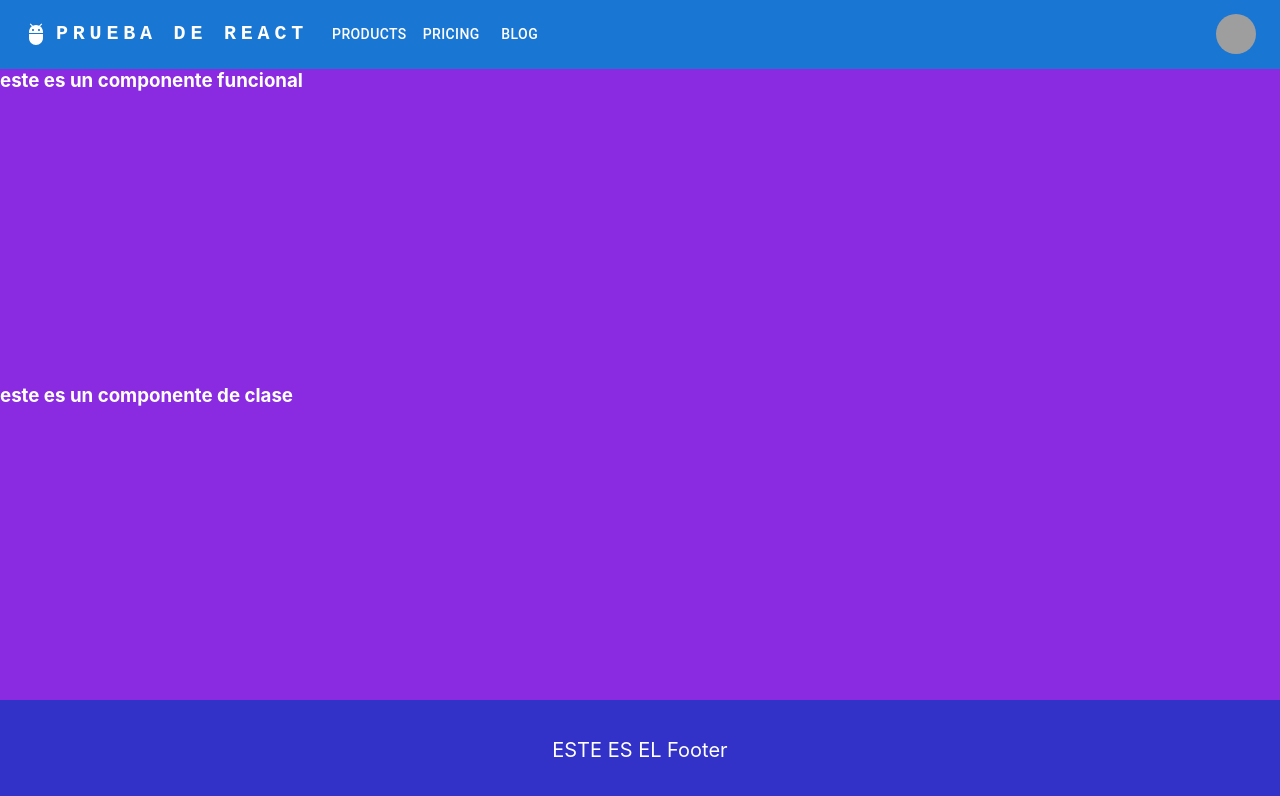
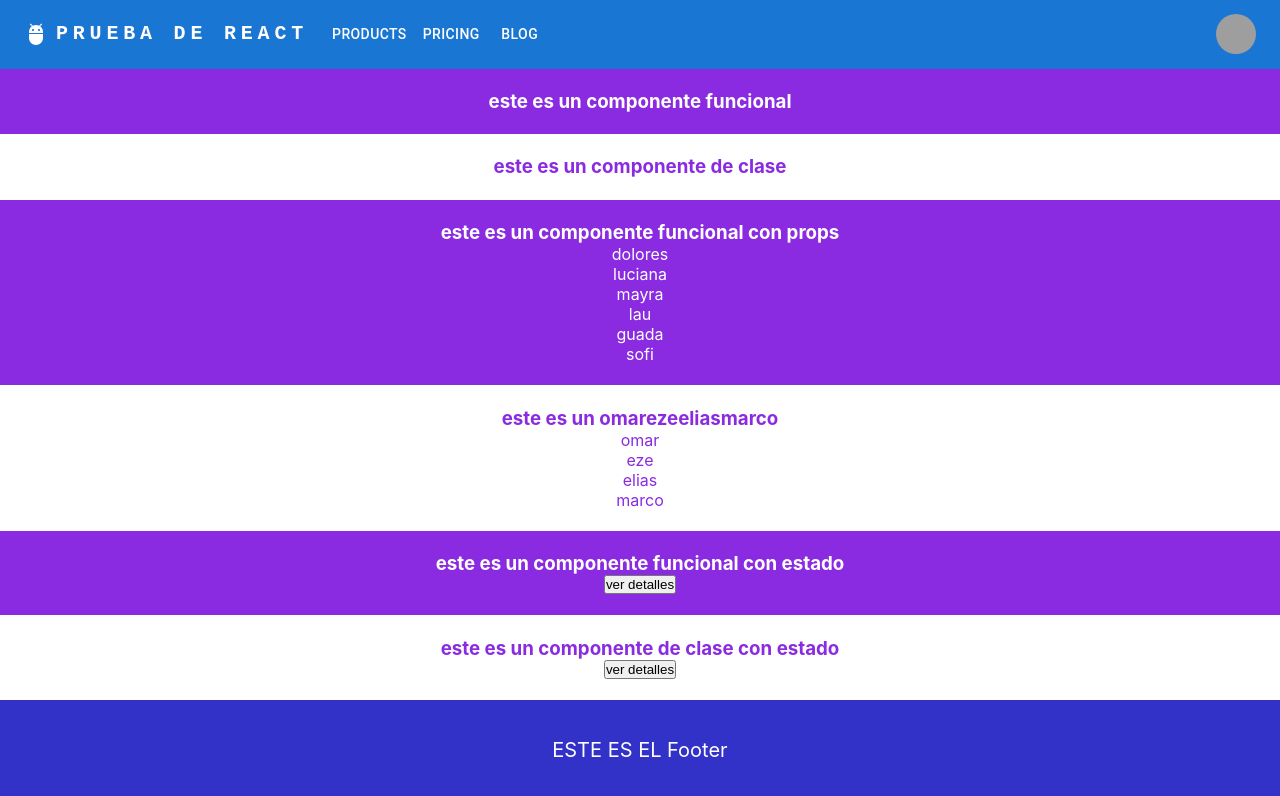
Before and after one commit to ignacioborraz/app28-MERN, a React (Create React App) app: page / in a window 1280 px wide. Shown: the top 796 px of the page. Built offline with nearby package versions, Linux system fonts and the light colour scheme; grey boxes are pictures that could not be loaded.

Commit message:
componentes

```diff
--- a/src/App.jsx
+++ b/src/App.jsx
@@ -2,10 +2,10 @@ import './styles/App.css'
 import NavBar from './components/NavBar'
 import Cfuncional from './components/Cfuncional'
 import Cclase from './components/Cclase'
-import CompFuncional from './components/CompFuncional'
-import CompClase from './components/CompClase'
-import CompFuncionalConProps from './components/CompFuncionalConProps'
-import CompClaseConProps from './components/CompClaseConProps'
+import CfuncionalConProps from './components/CfuncionalConProps'
+import CclaseConProps from './components/CclaseConProps'
+import CfuncionalConEstado from './components/CfuncionalConEstado'
+import CclaseConEstado from './components/CclaseConEstado'
 import Footer from './components/Footer'
 
 function App() {
@@ -16,13 +16,13 @@ function App() {
       <NavBar />
       <Cfuncional />
       <Cclase />
-      {/* <CompFuncional /> */}
-      {/* <CompClase /> */}
-      {/* <CompFuncionalConProps texto='componente funcional' nombres={array1} /> */}
-      {/* <CompClaseConProps texto='componente de clase' nombres={array2} /> */}
+      <CfuncionalConProps nombres={array1} />
+      <CclaseConProps nombres={array2}/>
+      <CfuncionalConEstado />
+      <CclaseConEstado />
       <Footer />
     </>
   );
 }
 
-export default App;
+export default App
--- a/src/components/Cclase.jsx
+++ b/src/components/Cclase.jsx
@@ -12,7 +12,7 @@ class Cclase extends React.Component {
 
     render() {
         return (
-            <div className='body'>
+            <div className='body clase'>
                 <h3>este es un {this.state.nombreComponente}</h3>
             </div>
 
--- a/src/components/CompClase.jsx
+++ b/src/components/CclaseConEstado.jsx
@@ -1,11 +1,12 @@
 import React from 'react'
+import '../styles/styles.css'
 
-class CompClase extends React.Component {
+class CclaseConEstado extends React.Component {
 
     constructor() {
         super()
         this.state = {
-            nombreComponente: "componente de clase",
+            nombreComponente: "componente de clase con estado",
             parecidoCon: "es una clase de JS, que simplemente es una función para crear objetos",
             mostrarParecido: false
         }
@@ -19,9 +20,11 @@ class CompClase extends React.Component {
 
     render() {
         return (
-            <div>
+            <div className='body clase'>
                 <h3>este es un {this.state.nombreComponente}</h3>
-                <button onClick={this.mostrar}>{this.state.mostrarParecido ? 'ocultar detalles' : 'ver detalles'}</button>
+                <button onClick={this.mostrar}>
+                    {this.state.mostrarParecido ? 'ocultar detalles' : 'ver detalles'}
+                </button>
                 {this.state.mostrarParecido ? <p>{this.state.parecidoCon}</p> : <></>}
             </div>
 
@@ -29,4 +32,4 @@ class CompClase extends React.Component {
     }
 }
 
-export default CompClase
+export default CclaseConEstado
--- /dev/null
+++ b/src/components/CclaseConProps.jsx
@@ -0,0 +1,25 @@
+import React from 'react'
+import '../styles/styles.css'
+
+class CclaseConProps extends React.Component {
+
+    constructor(props) {
+        super(props)
+        this.state = {
+            nombreComponente: "componente de clase con props",
+            nombres: props.nombres
+        }
+    }
+
+    render() {
+        return (
+            <div className='body clase'>
+                <h3>este es un {this.state.nombres}</h3>
+                {this.state.nombres.map(cadaNombre=><p>{cadaNombre}</p>)}
+            </div>
+
+        )
+    }
+}
+
+export default CclaseConProps
--- a/src/components/CompFuncional.jsx
+++ b/src/components/CfuncionalConEstado.jsx
@@ -1,8 +1,9 @@
 import React , {useState} from 'react'
+import '../styles/styles.css'
 
-function CompFuncional() {
+function CfuncionalConEstado() {
 
-    let nombreComponente = "componente funcional"
+    let nombreComponente = "componente funcional con estado"
     let parecidoCon = "es una función de JS"
     const [mostrarParecido,setMostrarParecido] = useState(false)
 
@@ -11,7 +12,7 @@ function CompFuncional() {
     }
 
     return (
-        <div>
+        <div className='body'>
             <h3>este es un {nombreComponente}</h3>
             <button onClick={mostrar}>{mostrarParecido ? 'ocultar detalles' : 'ver detalles'}</button>
             {mostrarParecido ? <p>{parecidoCon}</p> : <></>}
@@ -19,4 +20,4 @@ function CompFuncional() {
     )
 }
 
-export default CompFuncional
+export default CfuncionalConEstado
--- /dev/null
+++ b/src/components/CfuncionalConProps.jsx
@@ -0,0 +1,17 @@
+import React from 'react'
+import '../styles/styles.css'
+
+function CfuncionalConProps(props) {
+
+    let nombreComponente = "componente funcional con props"
+    let nombres = props.nombres
+
+    return (
+        <div className='body'>
+            <h3>este es un {nombreComponente}</h3>
+            {nombres.map(cadaNombre=><p>{cadaNombre}</p>)}
+        </div>
+    )
+}
+
+export default CfuncionalConProps
--- a/src/components/CompClaseConProps.jsx
+++ b/src/components/CompClaseConProps.jsx
@@ -1,45 +1,27 @@
 import React from 'react'
-import '../styles/styles.css'
-import Typography from '@mui/material/Typography'
-import Box from '@mui/material/Box'
 
-function CompClaseConProps({texto,nombres}) {
-    return (
-        <Box sx={{
-            display: 'flex',
-            flexDirection: 'column',
-            justifyContent: 'center',
-            alignItems: 'center',
-            flexGrow: 1,
-            color: 'white',
-            backgroundColor: 'rgb(100, 150, 100)'
-        }}>
-            <Typography variant="h1" sx={{
-                height: '100px',
-                fontSize: '50px',
-                color: 'white',
-                display: 'flex',
-                justifyContent: 'center',
-                alignItems: 'center',
-                '&:hover': {
-                    backgroundColor: 'red',
-                    opacity: [0.9, 0.8, 0.7]}
-            }}>{texto}</Typography>
-            {nombres.map(cadaElemento =>
-                            <Typography variant="h1" sx={{
-                                height: '40px',
-                                fontSize: '25px',
-                                color: 'white',
-                                display: 'flex',
-                                justifyContent: 'center',
-                                alignItems: 'center',
-                                '&:hover': {
-                                    backgroundColor: 'yellow',
-                                    opacity: [0.9, 0.8, 0.7]}
-                            }}>{cadaElemento}</Typography>
-            )}
-        </Box>
-    )
+class CompClaseConProps extends React.Component {
+    constructor() {
+        super()
+        this.state = {
+            nombreComponente: "componente de clase",
+            parecidoCon: "una clase de JS, que simplemente es una función para crear objetos",
+            mostrarParecido: true
+        }
+    }
+    mostrar() {
+        this.mostrarParecido = !this.mostrarParecido
+    }
+    render() {
+        return (
+            <div>
+                <h3>este es un {this.nombreComponente}</h3>
+                <button onClick={this.mostrar()}>{this.mostrarParecido ? 'ver detalles' : 'ocultar detalles'}</button>
+                {this.mostrarParecido ? <p>{this.parecidoCon}</p> : <></>}
+            </div>
+
+        )
+    }
 }
 
 export default CompClaseConProps
--- a/src/styles/styles.css
+++ b/src/styles/styles.css
@@ -1,7 +1,16 @@
 .body {
+    display: flex;
+    flex-direction: column;
+    justify-content: center;
+    align-items: center;
     flex-grow: 1;
     background-color: blueviolet;
     color: white;
+}
+
+.clase {
+    background-color: white;
+    color: blueviolet;
 }
 
 .footer {
```
